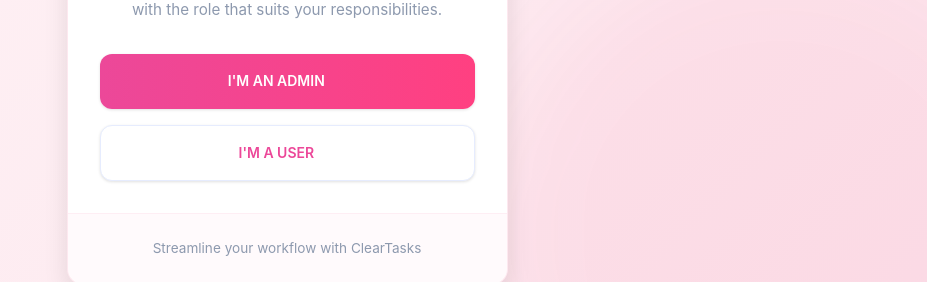
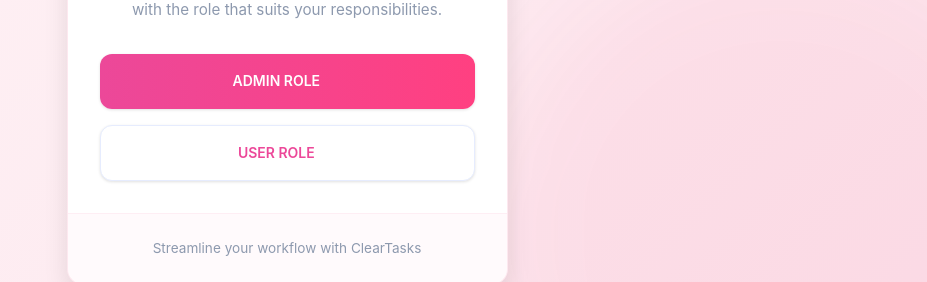
Before and after one commit to AnuragRawat92/Task-Management-PanScience-Innovations, a React (Vite) app in the folder Frontend/: page / in a window 1280 px wide. Shown: the part 419-701 px from the top of the page, without its empty margins (353-1280 px from the left). Built offline with nearby package versions, Linux system fonts and the light colour scheme.

Commit message:
Update LandingPage.jsx

```diff
--- a/Frontend/src/Components/LandingPage.jsx
+++ b/Frontend/src/Components/LandingPage.jsx
@@ -51,7 +51,7 @@ const LandingPage = () => {
                     size="lg"
                   >
                     <span className="button-label">
-                      <span className="button-text">I'm an Admin</span>
+                      <span className="button-text">Admin Role</span>
                       <span className="button-arrow">→</span>
                     </span>
                     <span className="button-overlay"></span>
@@ -63,7 +63,7 @@ const LandingPage = () => {
                     size="lg"
                   >
                     <span className="button-label">
-                      <span className="button-text">I'm a User</span>
+                      <span className="button-text">User Role</span>
                       <span className="button-arrow">→</span>
                     </span>
                     <span className="button-overlay"></span>
```
